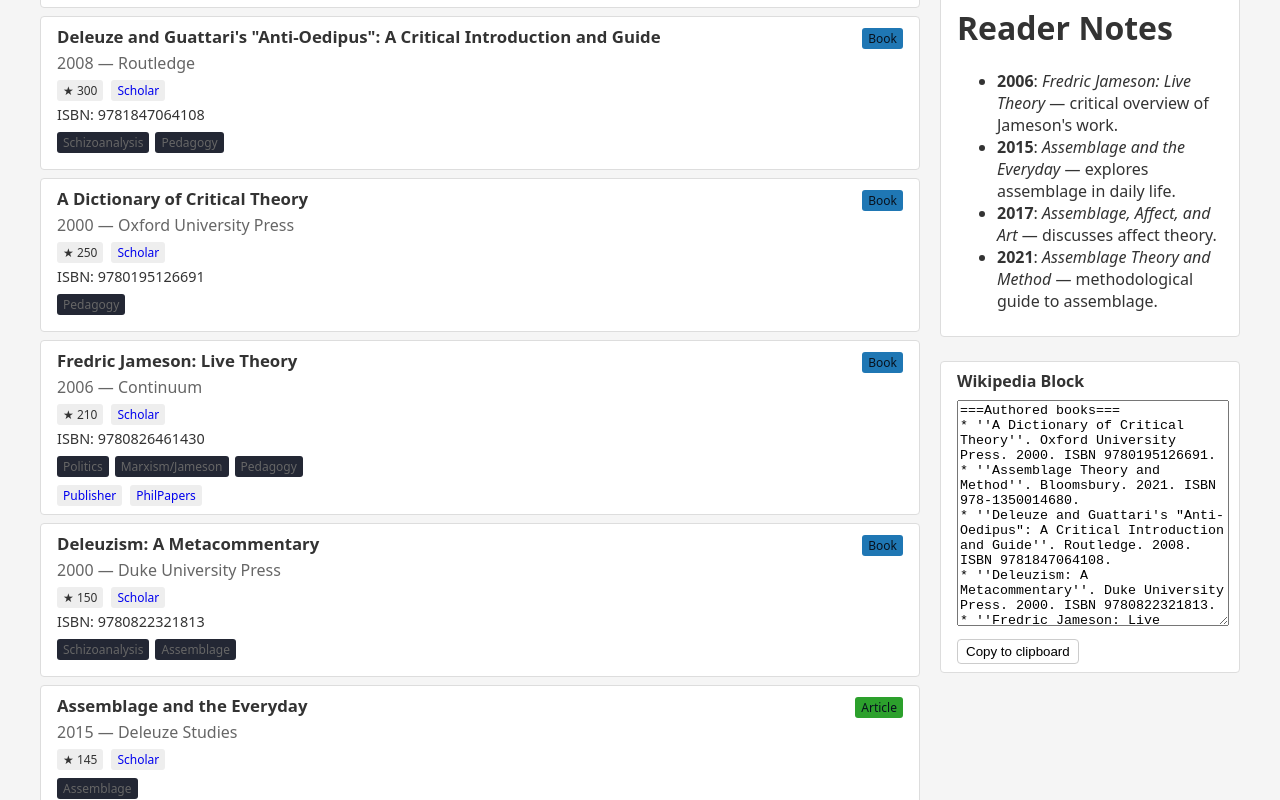
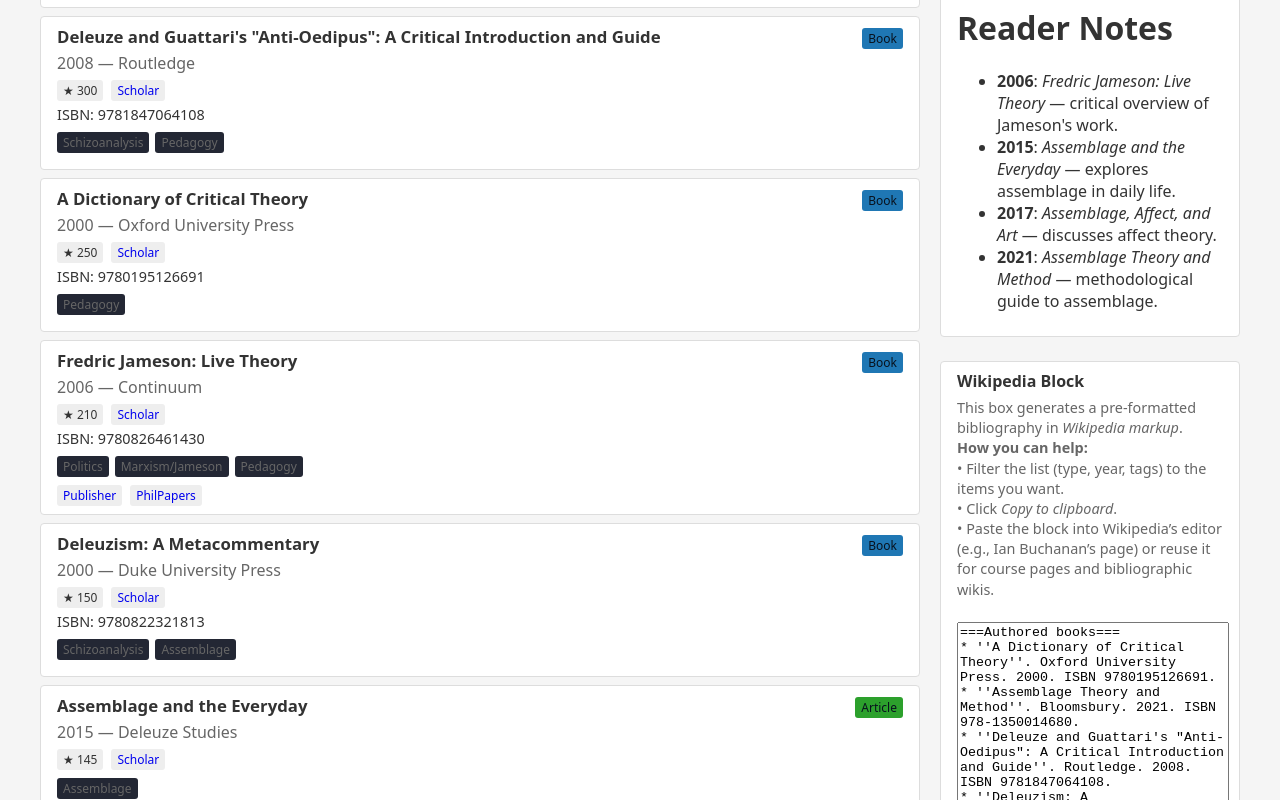
Before and after one commit to joesch21/Ian_Buchanan_Vault, a React (Vite) app in the folder site/: page / in a window 1280 px wide. Shown: the part 441-1241 px from the top of the page. Built offline with nearby package versions, Linux system fonts and the light colour scheme.

Commit message:
docs(site): add explanation + how-to-help text to Wikipedia block

```diff
--- a/site/src/App.jsx
+++ b/site/src/App.jsx
@@ -221,8 +221,17 @@ function App() {
           </div>
           <div className="card">
             <strong>Wikipedia Block</strong>
+            <p style={{color:'var(--muted)', fontSize:'.9rem', marginTop:'6px', lineHeight:1.4}}>
+              This box generates a pre-formatted bibliography in <em>Wikipedia markup</em>.
+              <br/>
+              <strong>How you can help:</strong>
+              <br/>• Filter the list (type, year, tags) to the items you want.
+              <br/>• Click <em>Copy to clipboard</em>.
+              <br/>• Paste the block into Wikipedia’s editor (e.g., Ian Buchanan’s page) or reuse it for course pages and bibliographic wikis.
+            </p>
+
             <textarea
-              style={{width:'100%',height:'220px',marginTop:8,fontFamily:'monospace'}}
+              style={{width:'100%', height:'220px', marginTop:8, fontFamily:'monospace'}}
               readOnly
               value={generateWiki(filtered)}
             />
@@ -230,6 +239,7 @@ function App() {
               className="button"
               style={{marginTop:8}}
               onClick={() => navigator.clipboard.writeText(generateWiki(filtered))}
+              title="Copy the formatted Wikipedia markup to your clipboard"
             >
               Copy to clipboard
             </button>
```
